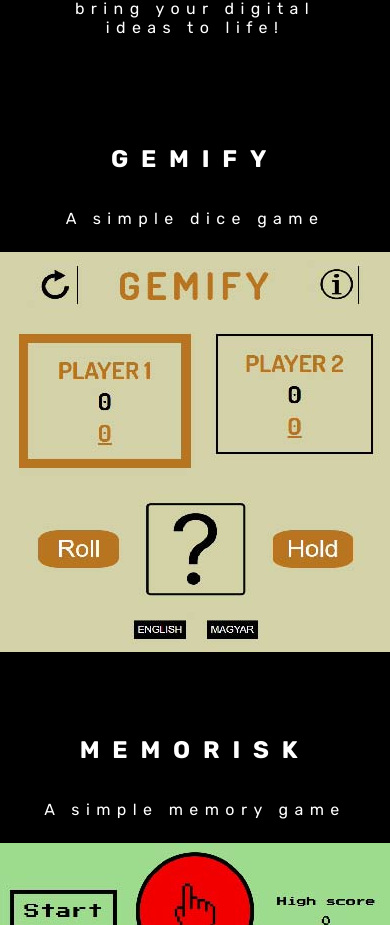
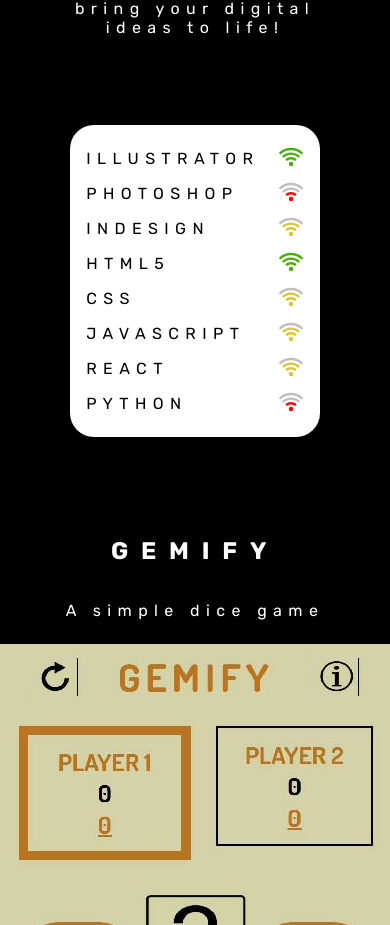
Before and after one commit to RadiMarko/portfolio, a React (Vite) app: page / in a window 390 px wide. Shown: the part 939-1864 px from the top of the page. Built offline with nearby package versions, Linux system fonts and the light colour scheme.

Commit message:
Add skills panel to media query mode

```diff
--- a/src/App.css
+++ b/src/App.css
@@ -110,7 +110,6 @@ body {
   border-radius: 1rem;
   position: absolute;
   max-width: 15rem;
-  margin-left: 1.5rem;
   padding: 0 1rem 0 1rem;
   z-index: 1;
 }
@@ -246,6 +245,11 @@ a:active {
   font-size: 1.5rem;
   text-align: center;
   user-select: none;
+}
+
+.query-skills-dark,
+.query-skills-bright {
+  display: none;
 }
 
 /* PROJECT DISPLAY STYLING BELOW */
@@ -384,9 +388,19 @@ a:active {
     order: 1;
   }
 
+  .flag:hover {
+    width: 4rem;
+    height: 2rem;
+  }
+
   .light-icon {
     margin-top: 2rem;
     order: 2;
+  }
+
+  .light-icon:hover {
+    width: 4rem;
+    height: auto;
   }
 
   .header-menu-item {
@@ -426,6 +440,25 @@ a:active {
     margin-bottom: 5rem;
   }
 
+  .query-skills-dark,
+  .query-skills-bright {
+    margin-top: 5rem;
+    padding: 1rem;
+    border-radius: 1.5rem;
+  }
+
+  .query-skills-dark {
+    display: block;
+    background-color: white;
+    color: black;
+  }
+
+  .query-skills-bright {
+    display: block;
+    background-color: black;
+    color: white;
+  }
+
   .project-section {
     max-width: 21rem;
     display: flex;
@@ -443,7 +476,7 @@ a:active {
     max-width: 21rem;
     display: flex;
     flex-direction: column;
-    margin-bottom: 10rem;
+    margin-bottom: 5rem;
   }
 
   .illustrations {
--- a/src/App.jsx
+++ b/src/App.jsx
@@ -52,7 +52,7 @@ function App() {
         scrollToProjects={scrollToProjects}
         scrollToIllustrations={scrollToIllustrations}
       ></Header>
-      <Hero language={language}></Hero>
+      <Hero language={language} darkMode={darkMode}></Hero>
       <ProjectsDisplay
         scrollUp={scrollUp}
         darkMode={darkMode}
--- a/src/Components/Hero.jsx
+++ b/src/Components/Hero.jsx
@@ -1,4 +1,8 @@
+import TechLine from "./TechLine";
 import profilePicture from "/profile_picture.jpg";
+import wifiLow from "/wifi_low.svg";
+import wifiMedium from "/wifi_medium.svg";
+import wifiHigh from "/wifi_high.svg";
 
 export default function Hero(props) {
   return (
@@ -28,6 +32,20 @@ export default function Hero(props) {
         Let's collaborate to bring your digital ideas to life!`
           : `Egy webfejlesztő és vektor grafikák készítője vagyok Magyarországról. Valósítsuk meg digitális ötleteidet együtt!`}
       </p>
+      <div
+        className={
+          props.darkMode === true ? "query-skills-dark" : "query-skills-bright"
+        }
+      >
+        <TechLine techName="ILLUSTRATOR" image={wifiHigh}></TechLine>
+        <TechLine techName="PHOTOSHOP" image={wifiLow}></TechLine>
+        <TechLine techName="INDESIGN" image={wifiMedium}></TechLine>
+        <TechLine techName="HTML5" image={wifiHigh}></TechLine>
+        <TechLine techName="CSS" image={wifiMedium}></TechLine>
+        <TechLine techName="JAVASCRIPT" image={wifiMedium}></TechLine>
+        <TechLine techName="REACT" image={wifiMedium}></TechLine>
+        <TechLine techName="PYTHON" image={wifiLow}></TechLine>
+      </div>
     </section>
   );
 }
```
